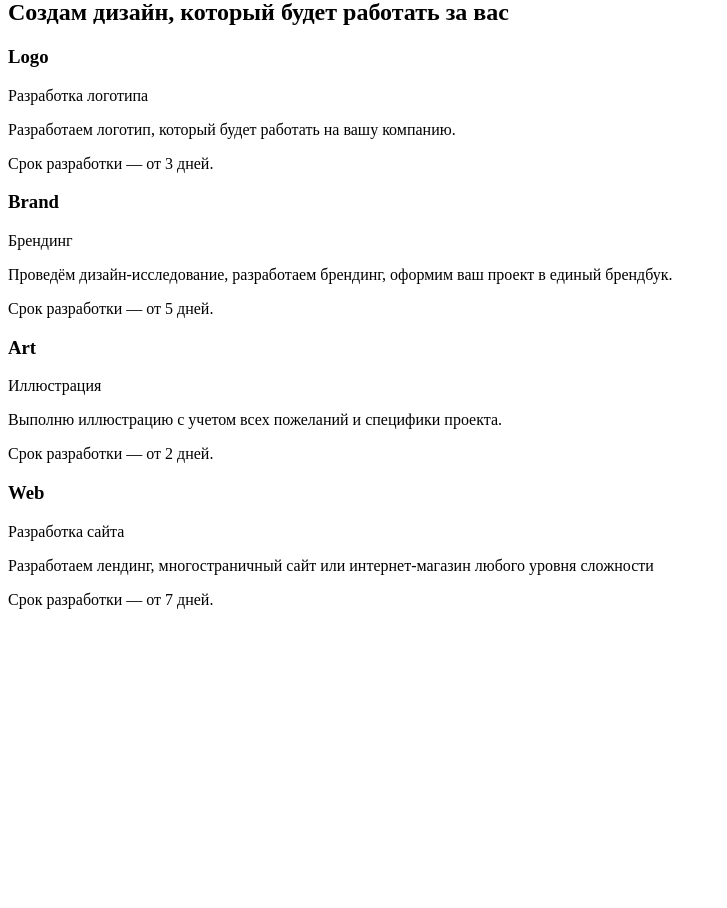
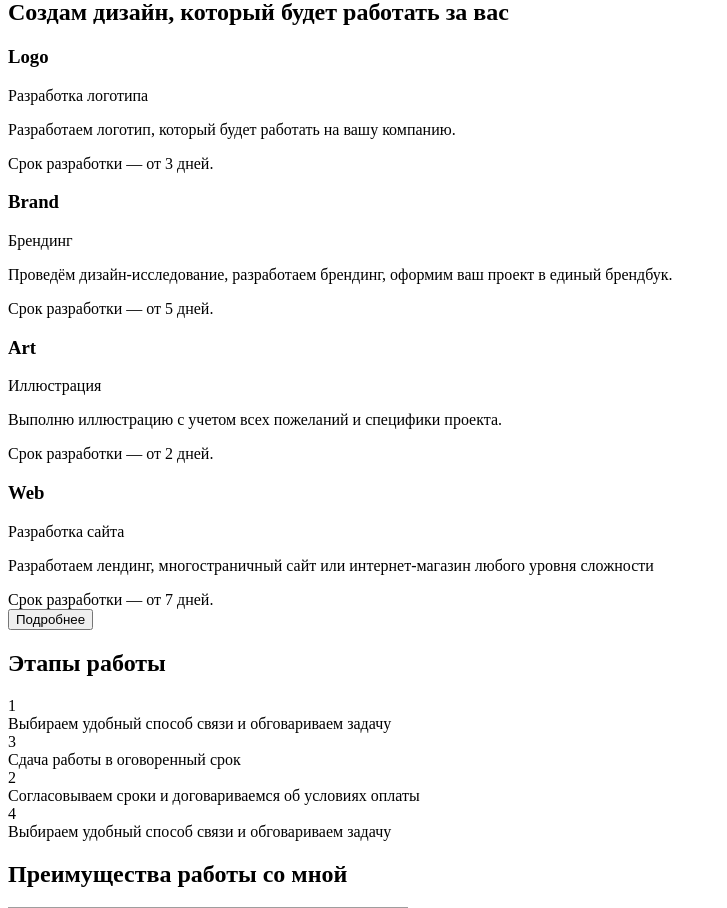
Before and after one commit to Brotiger/designerti-website, a PHP site: page / in a window 1280 px wide. Shown: the part 709-1617 px from the top of the page, without its empty margins (0-727 px from the left). Before the commit the page ends 1318 px from the top, so only its background shows below. Run offline with PHP 8.4, Linux system fonts and the light colour scheme; grey boxes are pictures that could not be loaded.

Commit message:
add stages and benefits

```diff
--- a/src/index.html
+++ b/src/index.html
@@ -4,6 +4,7 @@
     <meta charset="utf-8" />
     <meta name="viewport" content="width=device-width, initial-scale=1" />
     <title>Bootstrap demo</title>
+    <link href="./assets/img/favicon.png" type="image/png" />
   </head>
   <body class="container">
     <header class="border-bottom border-dark">
@@ -60,7 +61,7 @@
               своему делу отношесь с трепетом, ответственно, с высоким уровнем
               профессионализма.
             </div>
-            <button type="button" class="btn-d-danger px-4 py-2 ms-2">
+            <button class="btn-d-danger px-4 py-2 ms-2">
               Написать мне
             </button>
           </div>
@@ -71,7 +72,7 @@
         </div>
       </div>
     </section>
-    <section class="section-types px-2 py-5">
+    <section class="section-types px-2 pt-5">
       <h2 class="h2 text-center px-5 pb-5 wow fadeInDown">
         Создам дизайн, который будет работать за вас
       </h2>
@@ -133,6 +134,59 @@
           </div>
         </div>
       </div>
+      <div class="d-flex flex-row-reverse block-buttons">
+        <button class="btn-d-danger px-4 py-2 ms-2 mt-5 me-5">Подробнее</button>
+      </div>
+    </section>
+    <section class="section-stages px-2 pt-5">
+      <h2 class="h2 text-center px-5 pb-5 wow fadeInDown">
+        Этапы работы
+      </h2>
+        <div class="stages d-flex">
+          <div class="stage border border-secondary rounded-circle">
+            <div class="inner text-center">
+              <div class="number">1</div>
+              <div>Выбираем удобный способ связи и обговариваем задачу</div>
+            </div>
+          </div>
+          <div class="stage border border-secondary rounded-circle">
+            <div class="inner text-center">
+              <div class="number">3</div>
+              <div>Сдача работы в оговоренный срок</div>
+            </div>
+          </div>
+          <div class="stage border border-secondary rounded-circle">
+            <div class="inner text-center">
+              <div class="number">2</div>
+              <div>Согласовываем сроки и договариваемся об условиях оплаты</div>
+            </div>
+          </div>
+          <div class="stage border border-secondary rounded-circle">
+            <div class="inner text-center">
+              <div class="number">4</div>
+              <div>Выбираем удобный способ связи и обговариваем задачу</div>
+            </div>
+          </div>
+        </div>
+    </section>
+    <section class="section-benefits px-2 pt-5">
+      <h2 class="h2 text-center px-5 pb-5 wow fadeInDown">
+        Преимущества работы со мной
+      </h2>
+      <div class="benefits d-flex justify-content-around">
+        <div class="benefit text-center">
+          <img src="./assets/img/benefits/b1.svg">
+          <div>Индивидуальный подход</div>
+        </div>
+        <div class="benefit text-center">
+          <img src="./assets/img/benefits/b2.svg">
+          <div>Индивидуальный подход</div>
+        </div>
+        <div class="benefit text-center">
+          <img src="./assets/img/benefits/b3.svg">
+          <div>Индивидуальный подход</div>
+        </div>
+      </div>
     </section>
   </body>
 </html>
--- a/src/styles/sections/types/index.scss
+++ b/src/styles/sections/types/index.scss
@@ -83,4 +83,10 @@
       border-radius: 50%;
     }
   }
+
+  .block-buttons{
+    button{
+      font-size: 27px;
+    }
+  }
 }
--- a/src/styles/style.scss
+++ b/src/styles/style.scss
@@ -2,5 +2,7 @@
 @import "default.scss";
 @import "sections/home/index.scss";
 @import "sections/types/index.scss";
+@import "sections/stages/index.scss";
+@import "sections/benefits/index.scss";
 @import "components/href.scss";
 @import "components/font.scss";
```
Also changed, not shown: src/styles/sections/benefits/index.scss (added, +9 -0 lines), src/styles/sections/stages/index.scss (added, +42 -0 lines), webpack.config.js (+16 -0 lines), package-lock.json, src/assets/img/benefits/b1.svg (added), src/assets/img/benefits/b2.svg (added), src/assets/img/benefits/b3.svg (added), src/assets/img/favicon.png (added).
